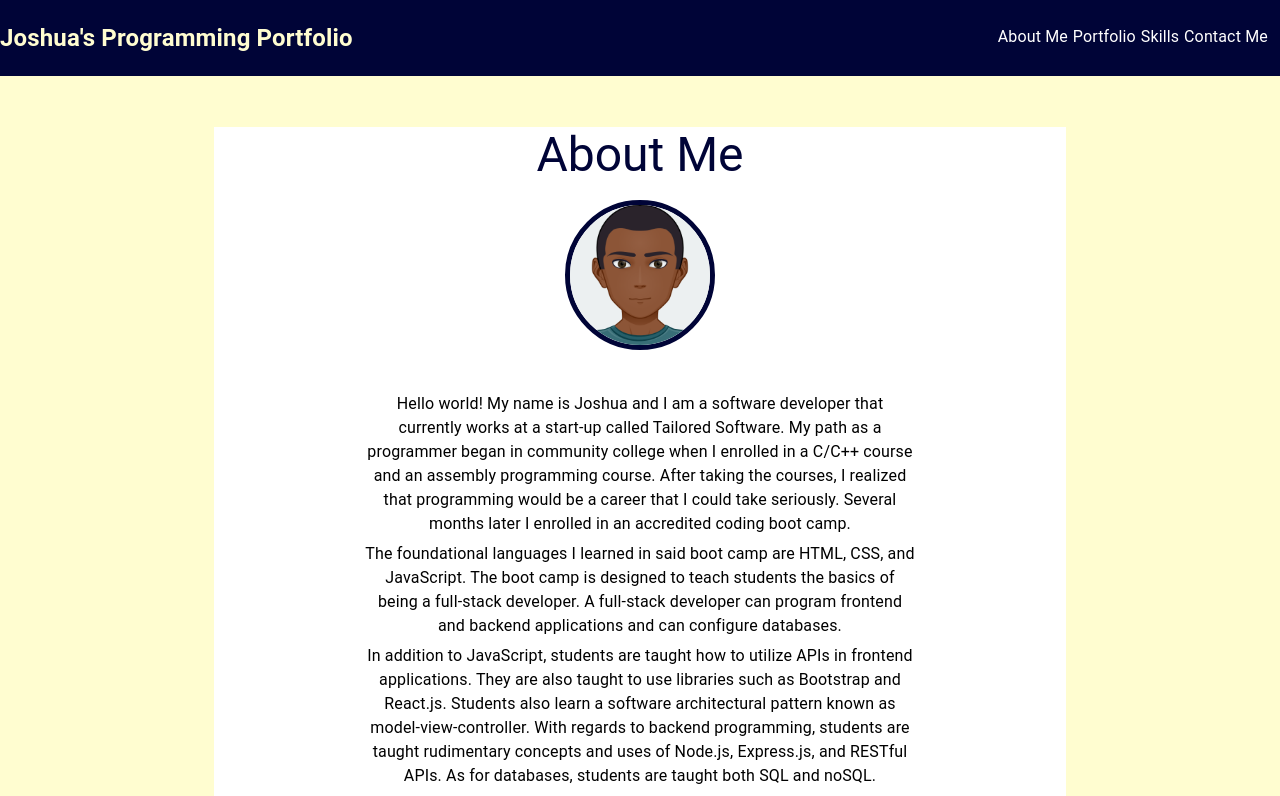
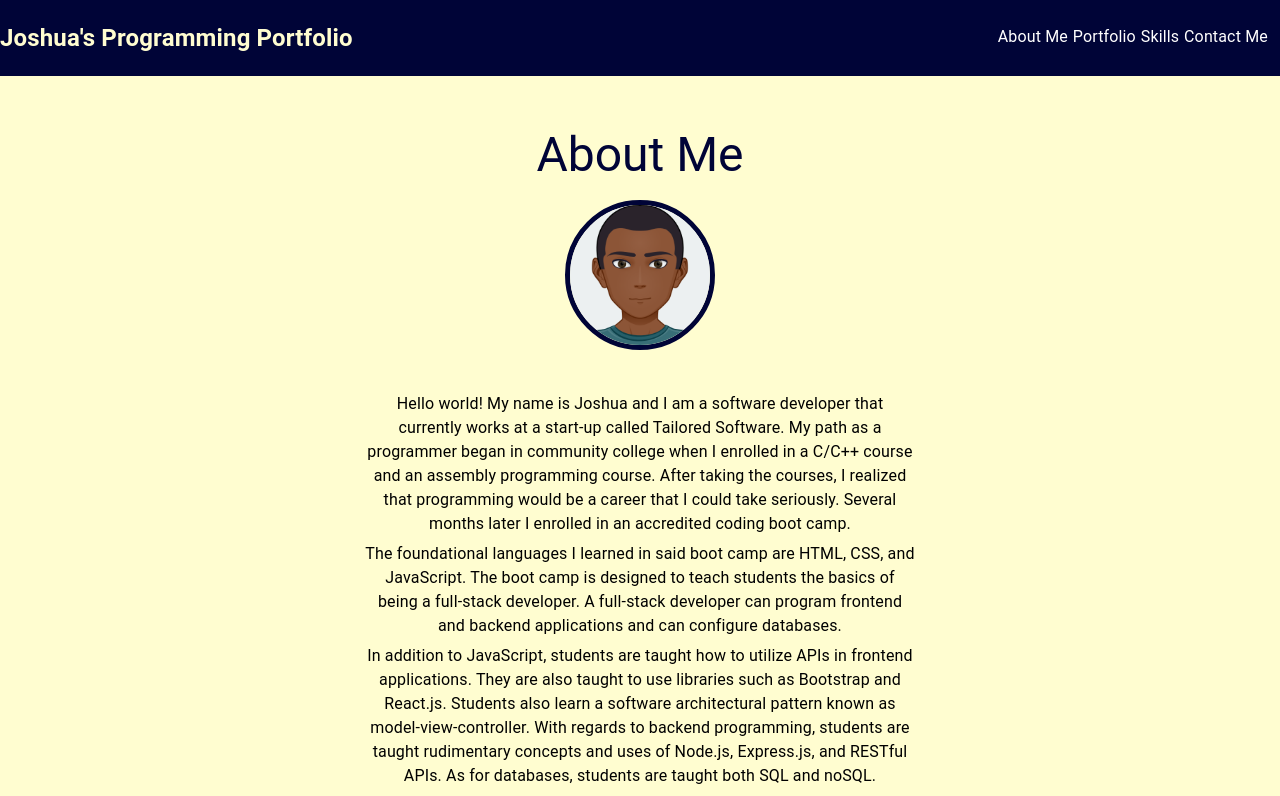
Before and after one commit to CoderJ01/material-ui-programming-portfolio, a React (Create React App) app: page / in a window 1280 px wide. Shown: the top 796 px of the page. Built offline with nearby package versions, Linux system fonts and the light colour scheme.

Commit message:
color change

```diff
--- a/src/pages/AboutMe/AboutMe.page.jsx
+++ b/src/pages/AboutMe/AboutMe.page.jsx
@@ -12,7 +12,7 @@ const AboutMe = () => {
         <React.Fragment>
             <CssBaseline />
             <Container maxWidth="md">
-                <Box sx={{ height: '140vh', textAlign: 'center', marginTop: '6%', backgroundColor: 'white'}}>
+                <Box sx={{ height: '140vh', textAlign: 'center', marginTop: '6%', backgroundColor: 'rgb(255, 253, 208)'}}>
                 <Typography variant="h3" gutterBottom sx={{ color: 'rgb(0, 4, 55)' }}>About Me</Typography>
                 <div style={{ display: 'flex', justifyContent:'center'}}>
                     <Avatar
```
